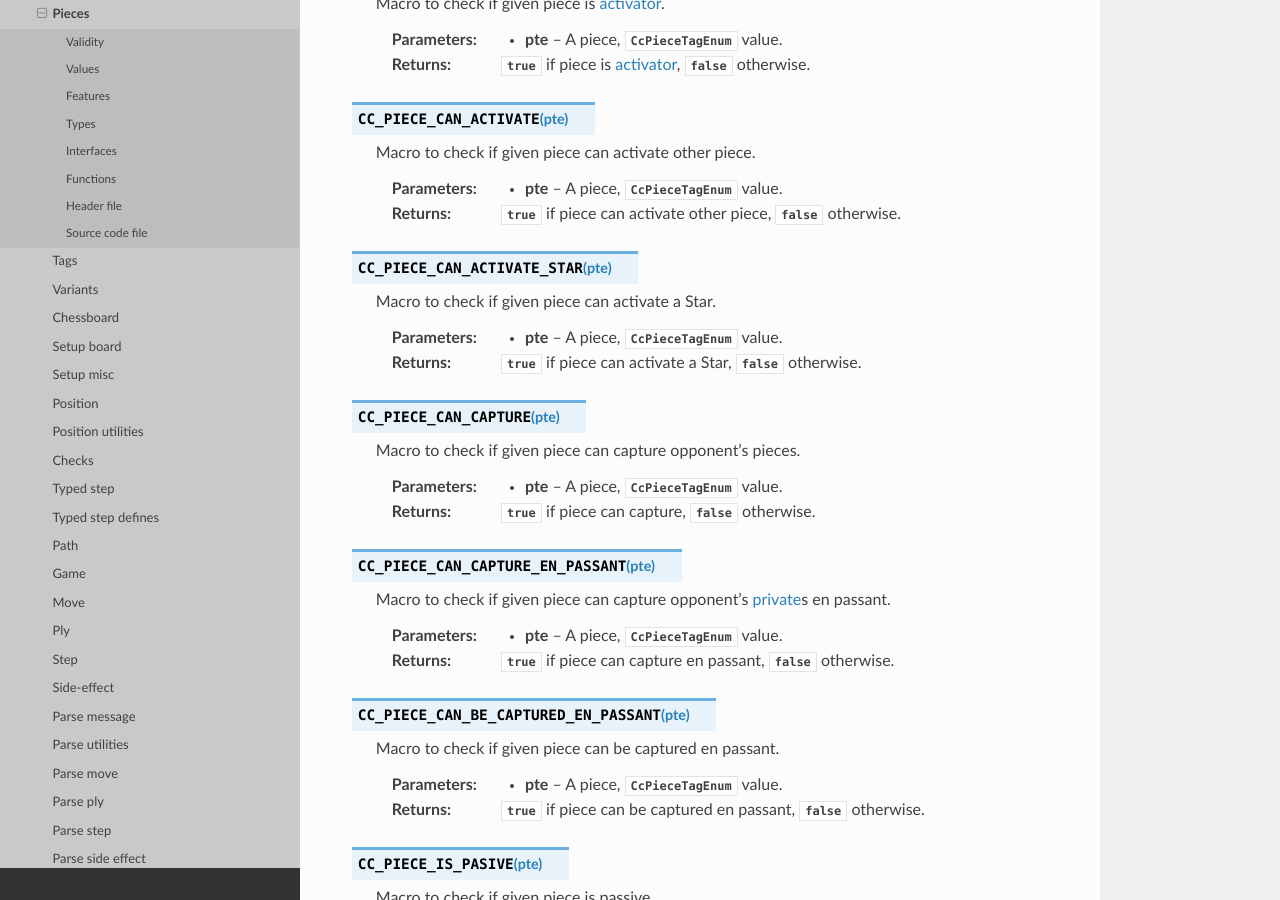
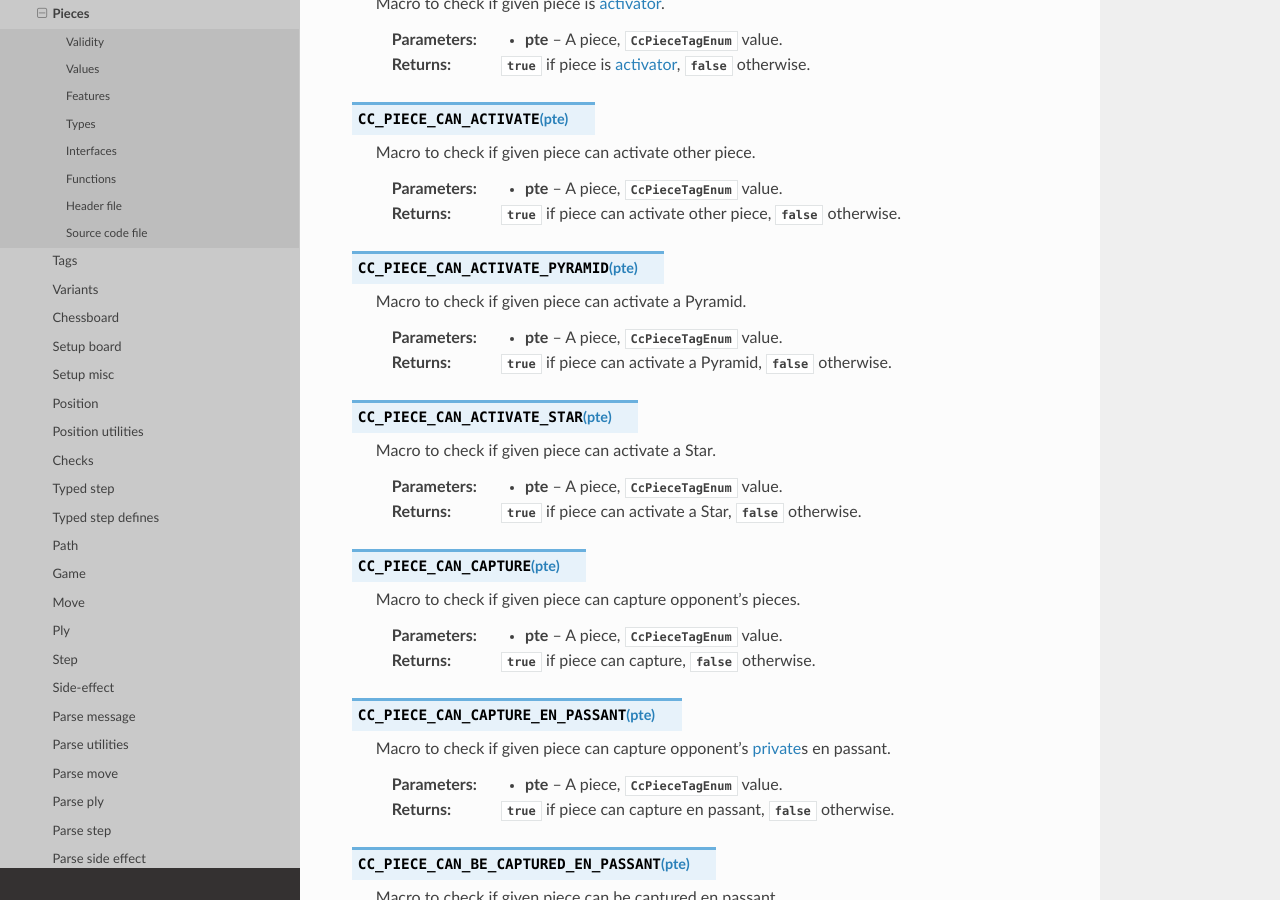
Before and after one commit to mmlacak/crochess, a Sphinx documentation site: the page built from docs/source/libcc/ccpiece.rst, in a window 1280 px wide and 900 px high, scrolled down 7718 px. Built offline with Sphinx 7.4.7 and the Read the Docs theme 3.1.0, drawn with Linux system fonts in a browser that asks for light colours.

Commit message:
Fixed activations; added macro + docs.

```diff
--- a/docs/source/conf.py
+++ b/docs/source/conf.py
@@ -26,10 +26,10 @@ copyright = '2021, Mario Mlačak'
 author = 'Mario Mlačak'
 
 # The short X.Y version
-version = "0.0.1.352:1531+20251117.192044"   # docs-new-lib-short-version-major-minor-feature-commit+meta~breaks-place-marker
+version = "0.0.1.356:1535+20251122.014614"   # docs-new-lib-short-version-major-minor-feature-commit+meta~breaks-place-marker
 
 # The full version, including alpha/beta/rc tags
-release = "0.0.1.352:1531+20251117.192044"   # docs-new-lib-full-version-major-minor-feature-commit+meta~breaks-place-marker
+release = "0.0.1.356:1535+20251122.014614"   # docs-new-lib-full-version-major-minor-feature-commit+meta~breaks-place-marker
 
 
 # -- General configuration ---------------------------------------------------
--- a/docs/source/libcc/ccpiece.rst
+++ b/docs/source/libcc/ccpiece.rst
@@ -397,6 +397,13 @@ Features
 
     :param pte: A piece, :c:type:`CcPieceTagEnum` value.
     :returns: :c:data:`true` if piece can activate other piece, :c:data:`false` otherwise.
+
+.. c:macro:: CC_PIECE_CAN_ACTIVATE_PYRAMID(pte)
+
+    Macro to check if given piece can activate a Pyramid.
+
+    :param pte: A piece, :c:type:`CcPieceTagEnum` value.
+    :returns: :c:data:`true` if piece can activate a Pyramid, :c:data:`false` otherwise.
 
 .. c:macro:: CC_PIECE_CAN_ACTIVATE_STAR(pte)
 
```
Also changed, not shown: README.md (+2 -2 lines), 6 other files.
